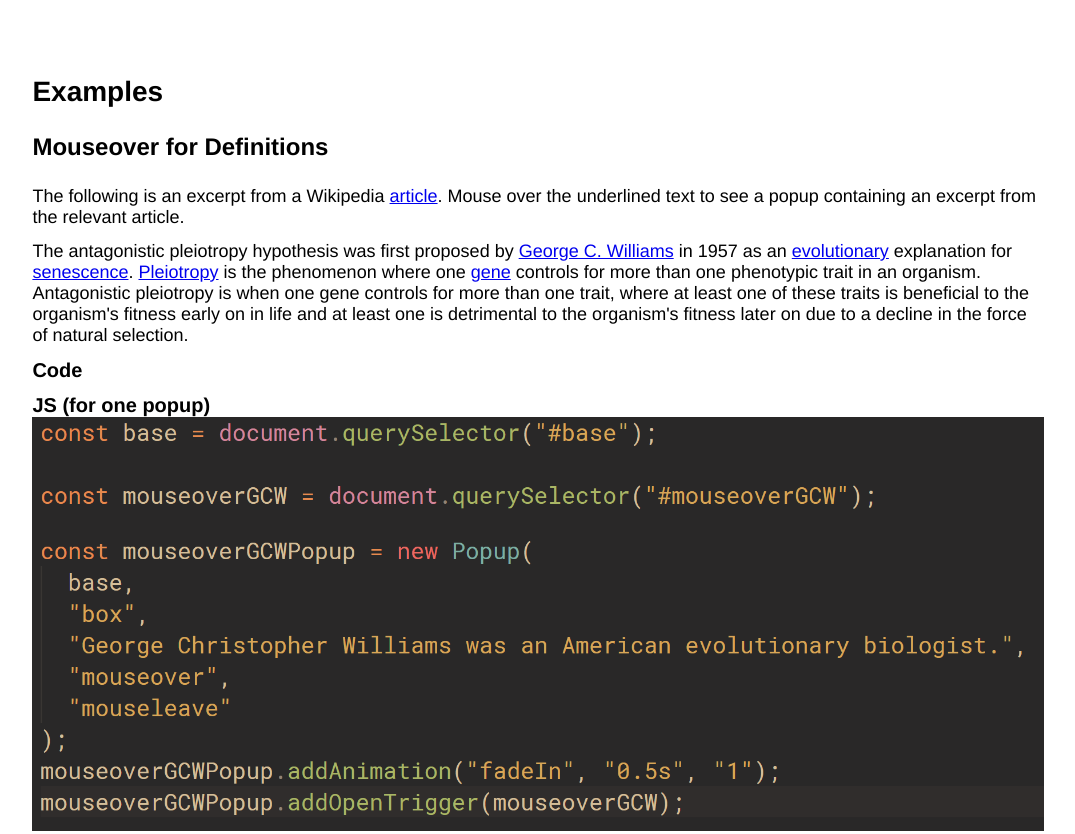
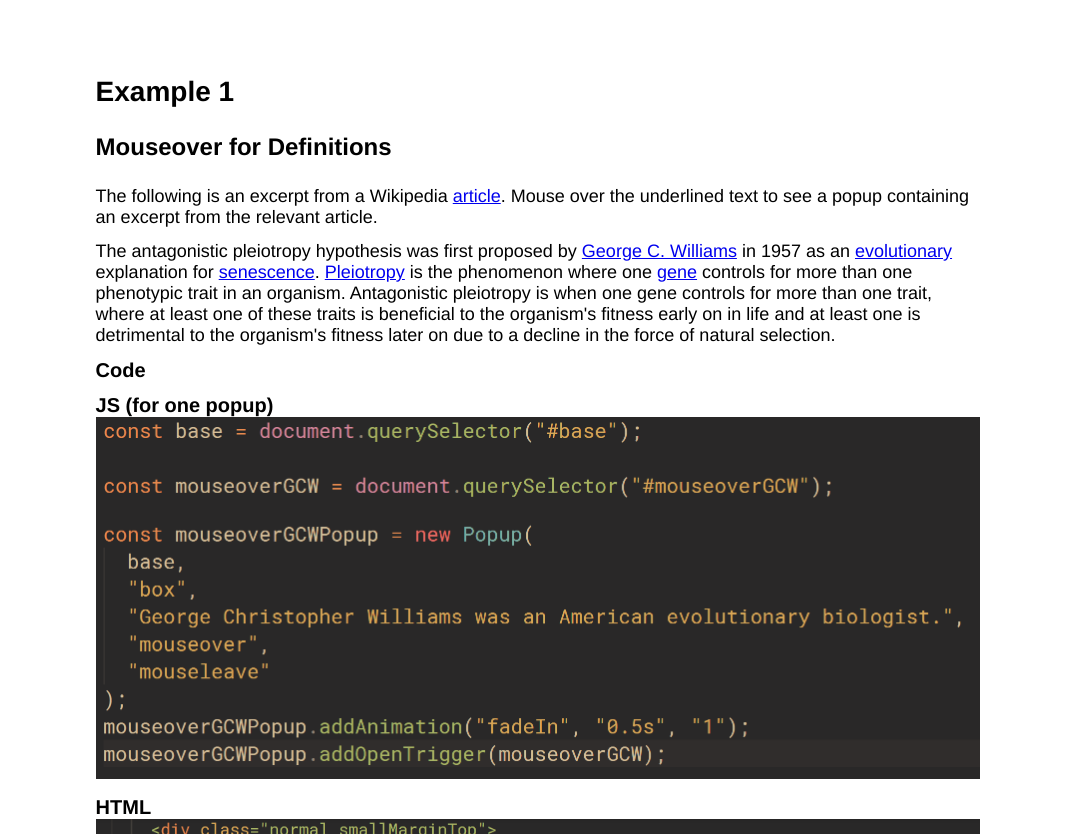
Before and after one commit to irinajinli/ToastJS, a website: page pub/example1.html in a window 1280 px wide. Shown: the top 834 px of the page, without its empty margins (102-1177 px from the left). Drawn offline with Linux system fonts and the light colour scheme.

Commit message:
Split examples into separate pages

```diff
--- a/pub/examples.html
+++ b/pub/example1.html
@@ -9,11 +9,10 @@
     <link rel="stylesheet" type="text/css" href="styles.css" />
 
     <script defer type="text/javascript" src="toast.js"></script>
-    <script defer type="text/javascript" src="examples.js"></script>
+    <script defer type="text/javascript" src="example1.js"></script>
   </head>
-  <!-- TEST -->
   <body class="background">
-    <div class="title1 marginTop">Examples</div>
+    <div class="title1 marginTop">Example 1</div>
     <div class="title2 smallMarginTop">Mouseover for Definitions</div>
     <div class="normal smallMarginTop">
       The following is an excerpt from a Wikipedia
@@ -61,17 +60,5 @@
     <img src="./resources/mouseoverDefHTML.png" class="image" />
     <div class="subtitle smallMarginTop">CSS</div>
     <img src="./resources/mouseoverDefCSS.png" class="image" />
-    <!-- ====================== -->
-    <div class="title2 marginTop">Alert for Important Actions</div>
-    <div class="subtitle smallMarginTop">
-      <button id="enrolButton">Click to enroll in CSC309</button>
-    </div>
-    <div class="subtitle smallMarginTop">Code</div>
-    <div class="subtitle smallMarginTop">JS (for one popup)</div>
-    <img src="./resources/importantJS.png" class="image" />
-    <div class="subtitle smallMarginTop">HTML</div>
-    <img src="./resources/importantHTML.png" class="image" />
-    <div class="subtitle smallMarginTop">CSS</div>
-    <img src="./resources/importantCSS.png" class="image" />
   </body>
 </html>
--- a/pub/examples.js
+++ b/pub/example1.js
@@ -1,12 +1,10 @@
 // select elements in DOM
 const base = document.querySelector("#base");
-
 const mouseoverGCW = document.querySelector("#mouseoverGCW");
 const mouseoverEvolutionary = document.querySelector("#mouseoverEvolutionary");
 const mouseoverSenescence = document.querySelector("#mouseoverSenescence");
 const mouseoverPleiotropy = document.querySelector("#mouseoverPleiotropy");
 const mouseoverGene = document.querySelector("#mouseoverGene");
-const enrolButton = document.querySelector("#enrolButton");
 
 const mouseoverGCWPopup = new Popup(
   base,
@@ -57,12 +55,3 @@ const mouseover5Popup = new Popup(
 );
 mouseover5Popup.addAnimation("fadeIn", "0.5s", "1");
 mouseover5Popup.addOpenTrigger(mouseoverGene);
-
-const importantPopup = new Popup(
-  base,
-  "important",
-  "You have successfully been enrolled in CSC309!",
-  "click",
-  "close button"
-);
-importantPopup.addOpenTrigger(enrolButton);
--- a/pub/styles.css
+++ b/pub/styles.css
@@ -38,7 +38,7 @@ div {
   z-index: 2;
   background-color: #424949;
   top: 0px;
-  height: 100vh;
+  height: 150%;
   width: 100%;
 }
 
@@ -98,30 +98,30 @@ div {
 .title1 {
   font-size: 28px;
   font-weight: bold;
-  margin-left: 10%;
-  margin-right: 10%;
+  margin-left: 15%;
+  margin-right: 15%;
   margin-bottom: 2%;
 }
 
 .title2 {
   font-size: 24px;
   font-weight: bold;
-  margin-left: 10%;
-  margin-right: 10%;
+  margin-left: 15%;
+  margin-right: 15%;
   margin-bottom: 2%;
 }
 
 .subtitle {
   font-size: 20px;
   font-weight: bold;
-  margin-left: 10%;
-  margin-right: 10%;
+  margin-left: 15%;
+  margin-right: 15%;
 }
 
 .normal {
   font-size: 18px;
-  margin-left: 10%;
-  margin-right: 10%;
+  margin-left: 15%;
+  margin-right: 15%;
 }
 
 .marginTop {
@@ -141,9 +141,9 @@ div {
 }
 
 .image {
-  margin-left: 10%;
-  margin-right: 10%;
-  width: 80%;
+  margin-left: 15%;
+  margin-right: 15%;
+  width: 70%;
 }
 
 .code {
```
Also changed, not shown: pub/example2.html (added, +28 -0 lines), pub/example2.js (added, +12 -0 lines).
